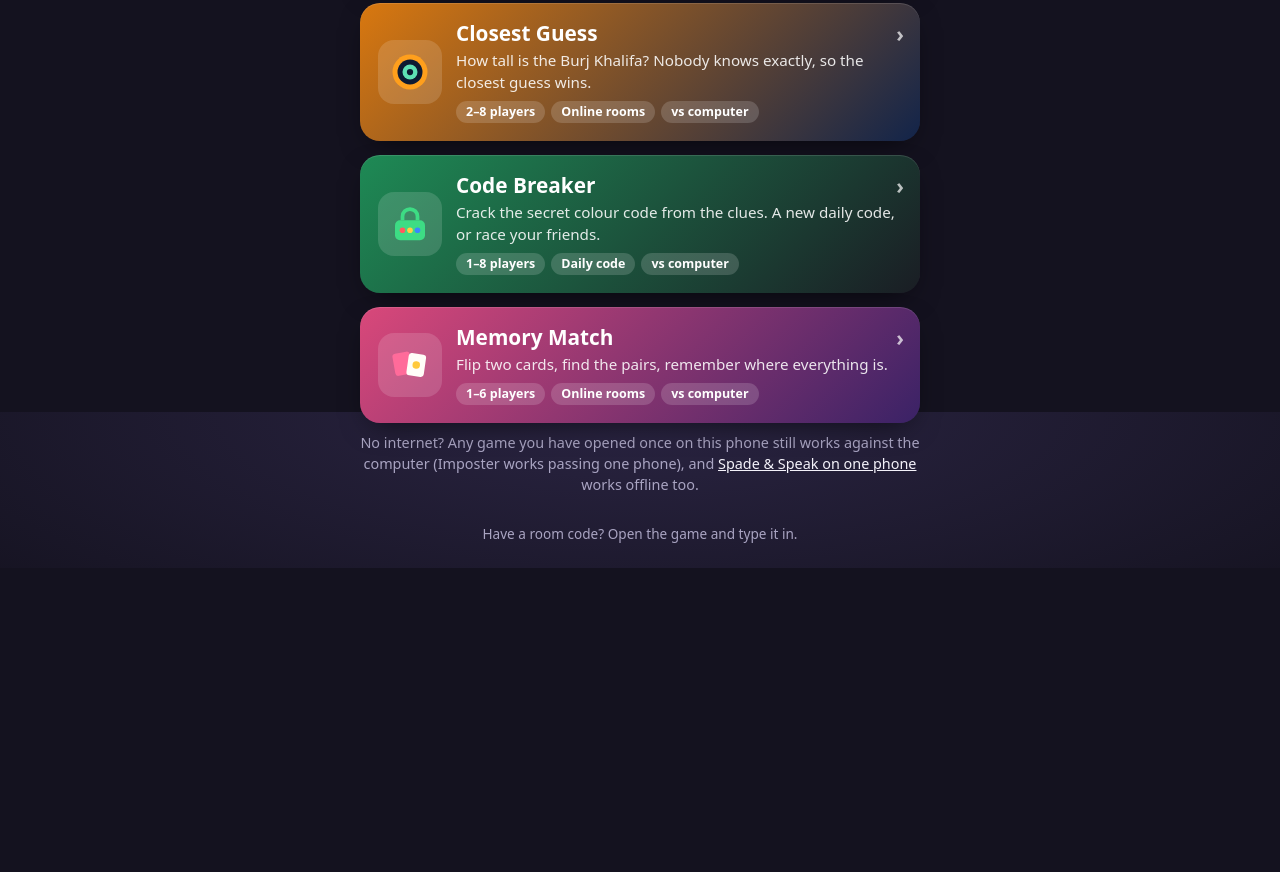
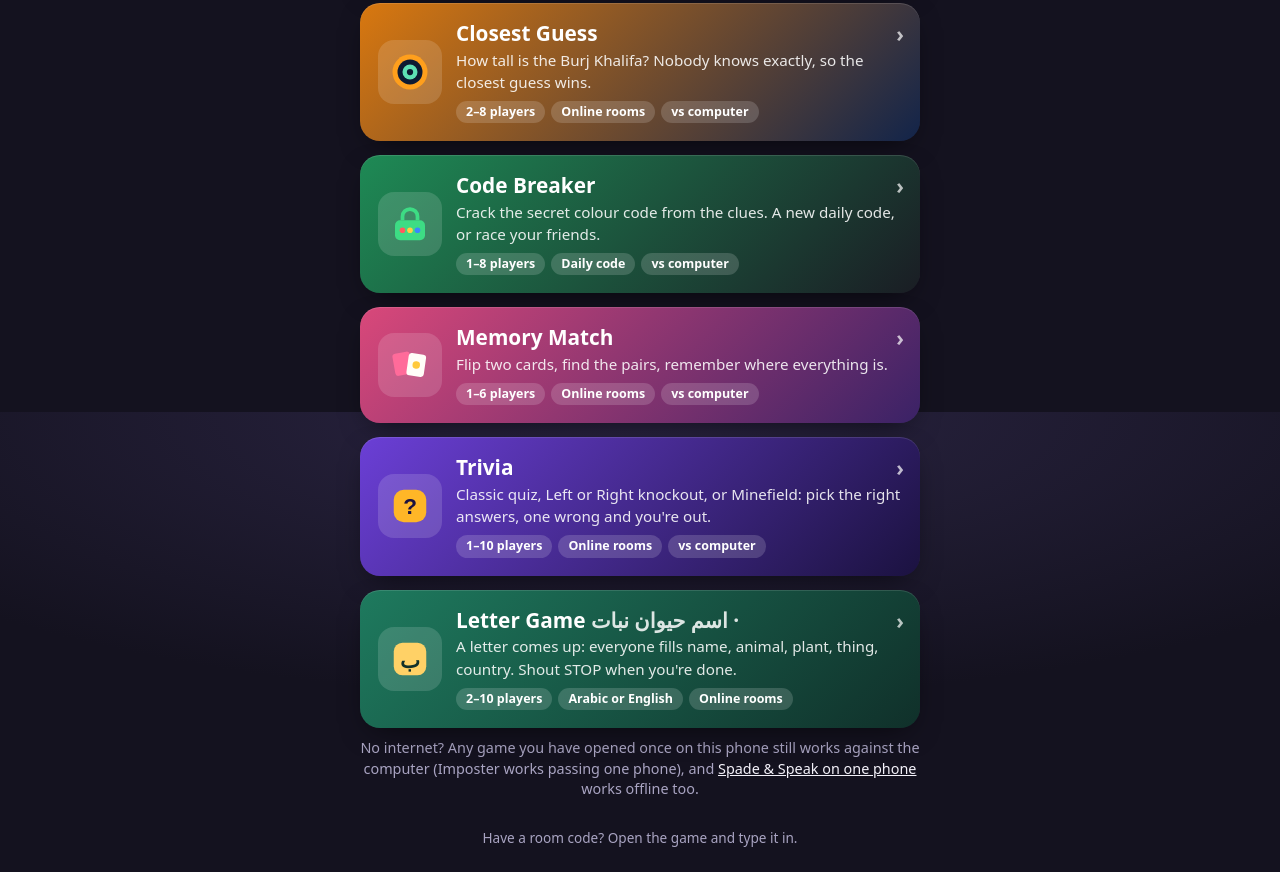
Before and after one commit to libyan11/libyan11.github.io, a plain HTML site: page index.html in a window 1280 px wide. Shown: the part 1988-2860 px from the top of the page. Before the commit the page ends 2556 px from the top, so only its background shows below. Drawn offline with Linux system fonts and the light colour scheme.

Commit message:
Add Trivia and the Letter Game to the hub, the wheel and Game Night
Co-Authored-By: Claude Opus 5.5 <noreply@anthropic.com>

```diff
--- a/index.html
+++ b/index.html
@@ -5,7 +5,7 @@
 <script>if("serviceWorker"in navigator&&location.protocol==="https:")addEventListener("load",function(){navigator.serviceWorker.register("sw.js").catch(function(){})})</script>
 <meta name="viewport" content="width=device-width, initial-scale=1, viewport-fit=cover">
 <title>Game Night</title>
-<meta name="description" content="Free party and card games to play with friends on your phones: Spade & Speak, President & Peasant, Grand Tour Tycoon, Ludo, Dominoes, Liar's Dice, Four in a Row, Checkers, Dots and Boxes, Mancala, Imposter, Closest Guess, Code Breaker and Memory Match. No accounts, no downloads.">
+<meta name="description" content="Free party and card games to play with friends on your phones: Spade & Speak, President & Peasant, Grand Tour Tycoon, Ludo, Dominoes, Liar's Dice, Four in a Row, Checkers, Dots and Boxes, Mancala, Imposter, Closest Guess, Code Breaker, Memory Match, Trivia and the Letter Game. No accounts, no downloads.">
 <meta property="og:title" content="Game Night">
 <meta property="og:description" content="Pick a game and play with friends on your phones. No accounts, no downloads.">
 <meta property="og:type" content="website">
@@ -74,6 +74,8 @@ header p { margin: 6px 0 0; color: var(--muted); }
 .closest { --c1: #D9780F; --c2: #12244A; }
 .codebreaker { --c1: #1E8A55; --c2: #1A1D24; }
 .memory { --c1: #D9487A; --c2: #3A2266; }
+.trivia { --c1: #6B3FD6; --c2: #1B1240; }
+.letters { --c1: #1E7A5E; --c2: #10302A; }
 
 /* the wheel for when nobody can decide */
 /* Game Night: a playlist of games in one room */
@@ -346,6 +348,24 @@ footer { margin-top: 28px; text-align: center; color: var(--muted); font-size: .
       </div>
       <span class="go" aria-hidden="true">›</span>
     </a>
+    <a class="game trivia" data-game="trivia" data-min="1" data-max="10" data-short="Trivia" href="/trivia/">
+      <span class="emblem"><svg viewBox="0 0 64 64" aria-hidden="true"><rect x="6" y="6" width="52" height="52" rx="16" fill="#FFB627"/><text x="32" y="45" font-size="36" font-weight="900" text-anchor="middle" fill="#1B1240" font-family="Arial, sans-serif">?</text></svg></span>
+      <div>
+        <h2>Trivia</h2>
+        <p>Classic quiz, Left or Right knockout, or Minefield: pick the right answers, one wrong and you're out.</p>
+        <span class="chips"><span>1–10 players</span><span>Online rooms</span><span>vs computer</span></span>
+      </div>
+      <span class="go" aria-hidden="true">›</span>
+    </a>
+    <a class="game letters" data-game="letters" data-min="2" data-max="10" data-short="Letter Game" href="/letter-game/">
+      <span class="emblem"><svg viewBox="0 0 64 64" aria-hidden="true"><rect x="6" y="6" width="52" height="52" rx="14" fill="#FFD166"/><text x="32" y="46" font-size="34" font-weight="900" text-anchor="middle" fill="#10302A" font-family="Arial, sans-serif">ب</text></svg></span>
+      <div>
+        <h2>Letter Game <span dir="rtl" lang="ar" style="font-weight:700;opacity:.85">· اسم حيوان نبات</span></h2>
+        <p>A letter comes up: everyone fills name, animal, plant, thing, country. Shout STOP when you're done.</p>
+        <span class="chips"><span>2–10 players</span><span>Arabic or English</span><span>Online rooms</span></span>
+      </div>
+      <span class="go" aria-hidden="true">›</span>
+    </a>
   </nav>
 
   <p class="extra">No internet? Any game you have opened once on this phone still works against the computer (Imposter works passing one phone), and <a href="/spade-and-speak/play/">Spade &amp; Speak on one phone</a> works offline too.</p>
@@ -465,9 +485,9 @@ footer { margin-top: 28px; text-align: center; color: var(--muted); font-size: .
   document.addEventListener('keydown', function (e) { if (e.key === 'Escape' && !$('wheelModal').hidden) close(); if (e.key === 'Escape' && !$('nightModal').hidden) $('nightModal').hidden = true; });
 
   /* ---- Game Night: host picks games and rounds; friends join with the code ---- */
-  var NIGHT_GAMES = ['imposter', 'closest', 'liars', 'spade', 'president', 'ludo', 'dominoes', 'four', 'checkers', 'dots', 'mancala', 'codebreaker', 'memory'];
+  var NIGHT_GAMES = ['trivia', 'letters', 'imposter', 'closest', 'liars', 'spade', 'president', 'ludo', 'dominoes', 'four', 'checkers', 'dots', 'mancala', 'codebreaker', 'memory'];
   var PRESETS = {
-    party: [['imposter', 2], ['closest', 1], ['liars', 1], ['spade', 1]],
+    party: [['imposter', 2], ['trivia', 1], ['letters', 1], ['closest', 1], ['liars', 1]],
     brain: [['four', 2], ['codebreaker', 2], ['checkers', 1], ['mancala', 1]],
     classic: [['ludo', 1], ['dominoes', 1], ['president', 2], ['memory', 1]]
   };
--- a/night.js
+++ b/night.js
@@ -17,7 +17,9 @@
     imposter: { name: 'Imposter', path: '/imposter/' },
     closest: { name: 'Closest Guess', path: '/closest-guess/' },
     codebreaker: { name: 'Code Breaker', path: '/code-breaker/' },
-    memory: { name: 'Memory Match', path: '/memory-match/' }
+    memory: { name: 'Memory Match', path: '/memory-match/' },
+    trivia: { name: 'Trivia', path: '/trivia/' },
+    letters: { name: 'Letter Game', path: '/letter-game/' }
   };
   var RELAYS = [
     ['wss://public.cloud.shiftr.io:443', { username: 'public', password: 'public' }],
```
